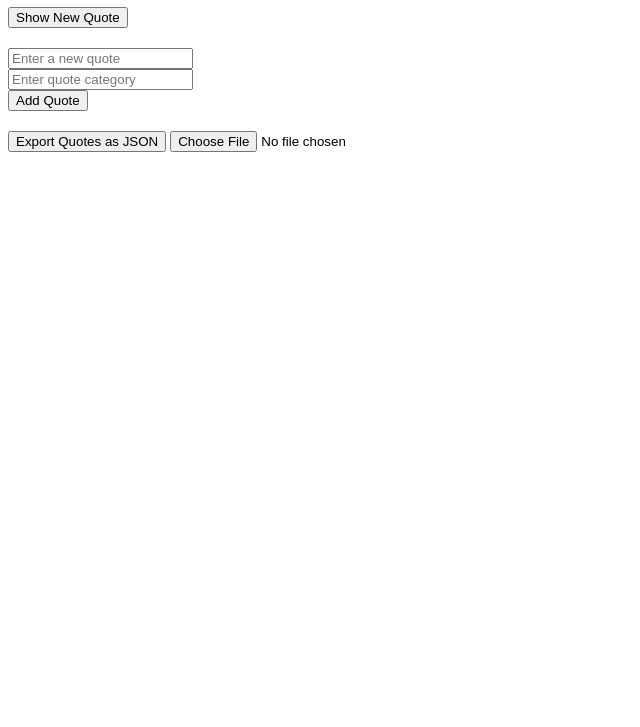
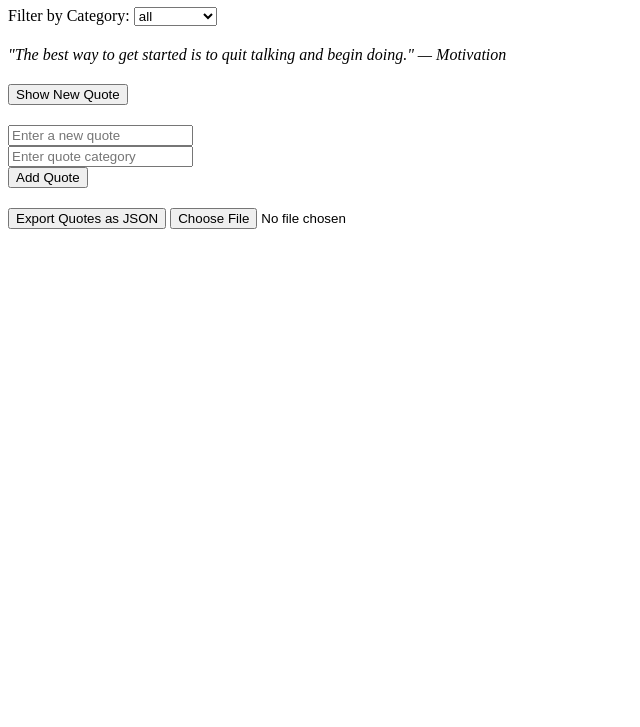
Before and after one commit to nourreeldin/alx_fe_javascript, a plain HTML site: page dom-manipulation/index.html in a window 1280 px wide. Shown: the part 73-800 px from the top of the page, without its empty margins (0-640 px from the left). Drawn offline with Linux system fonts and the light colour scheme.

Commit message:
Make some updates

```diff
--- a/dom-manipulation/index.html
+++ b/dom-manipulation/index.html
@@ -8,7 +8,12 @@
 <body>
   <h1>Dynamic Quote Generator</h1>
 
-  <div id="quoteDisplay" style="margin-bottom: 20px; font-style: italic;"></div>
+  <label for="categoryFilter">Filter by Category:</label>
+  <select id="categoryFilter" onchange="filterQuotes()">
+    <option value="all">All Categories</option>
+  </select>
+
+  <div id="quoteDisplay" style="margin: 20px 0; font-style: italic;"></div>
   <button id="newQuote">Show New Quote</button>
 
   <div id="formContainer" style="margin-top: 20px;"></div>
--- a/dom-manipulation/script.js
+++ b/dom-manipulation/script.js
@@ -13,17 +13,43 @@ function saveQuotes() {
   localStorage.setItem("quotes", JSON.stringify(quotes));
 }
 
-function showRandomQuote() {
-  const quoteDisplay = document.getElementById("quoteDisplay");
-  if (quotes.length === 0) {
-    quoteDisplay.innerHTML = "No quotes available.";
+function populateCategories() {
+  const categoryFilter = document.getElementById("categoryFilter");
+  const selected = localStorage.getItem("selectedCategory") || "all";
+
+  const categories = ["all", ...new Set(quotes.map(q => q.category))];
+  categoryFilter.innerHTML = "";
+
+  categories.forEach(cat => {
+    const option = document.createElement("option");
+    option.value = cat;
+    option.innerHTML = cat;
+    if (cat === selected) option.selected = true;
+    categoryFilter.appendChild(option);
+  });
+}
+
+function filterQuotes() {
+  const selectedCategory = document.getElementById("categoryFilter").value;
+  localStorage.setItem("selectedCategory", selectedCategory);
+
+  const filtered = selectedCategory === "all"
+    ? quotes
+    : quotes.filter(q => q.category === selectedCategory);
+
+  if (filtered.length === 0) {
+    document.getElementById("quoteDisplay").innerHTML = "No quotes in this category.";
     return;
   }
 
-  const randomIndex = Math.floor(Math.random() * quotes.length);
-  const quote = quotes[randomIndex];
-  quoteDisplay.innerHTML = `"${quote.text}" — ${quote.category}`;
+  const randomIndex = Math.floor(Math.random() * filtered.length);
+  const quote = filtered[randomIndex];
+  document.getElementById("quoteDisplay").innerHTML = `"${quote.text}" — ${quote.category}`;
   sessionStorage.setItem("lastQuote", JSON.stringify(quote));
+}
+
+function showRandomQuote() {
+  filterQuotes();
 }
 
 function createAddQuoteForm() {
@@ -57,6 +83,7 @@ function addQuote() {
   if (text && category) {
     quotes.push({ text, category });
     saveQuotes();
+    populateCategories();
     alert("Quote added successfully!");
     document.getElementById("newQuoteText").value = "";
     document.getElementById("newQuoteCategory").value = "";
@@ -83,6 +110,7 @@ function importFromJsonFile(event) {
       if (Array.isArray(importedQuotes)) {
         quotes.push(...importedQuotes);
         saveQuotes();
+        populateCategories();
         alert("Quotes imported successfully!");
       } else {
         alert("Invalid JSON format.");
@@ -96,12 +124,16 @@ function importFromJsonFile(event) {
 
 document.addEventListener("DOMContentLoaded", function () {
   loadQuotes();
+  populateCategories();
   createAddQuoteForm();
+
   document.getElementById("newQuote").addEventListener("click", showRandomQuote);
 
   const lastQuote = sessionStorage.getItem("lastQuote");
   if (lastQuote) {
     const { text, category } = JSON.parse(lastQuote);
     document.getElementById("quoteDisplay").innerHTML = `"${text}" — ${category}`;
+  } else {
+    filterQuotes();
   }
 });
```
